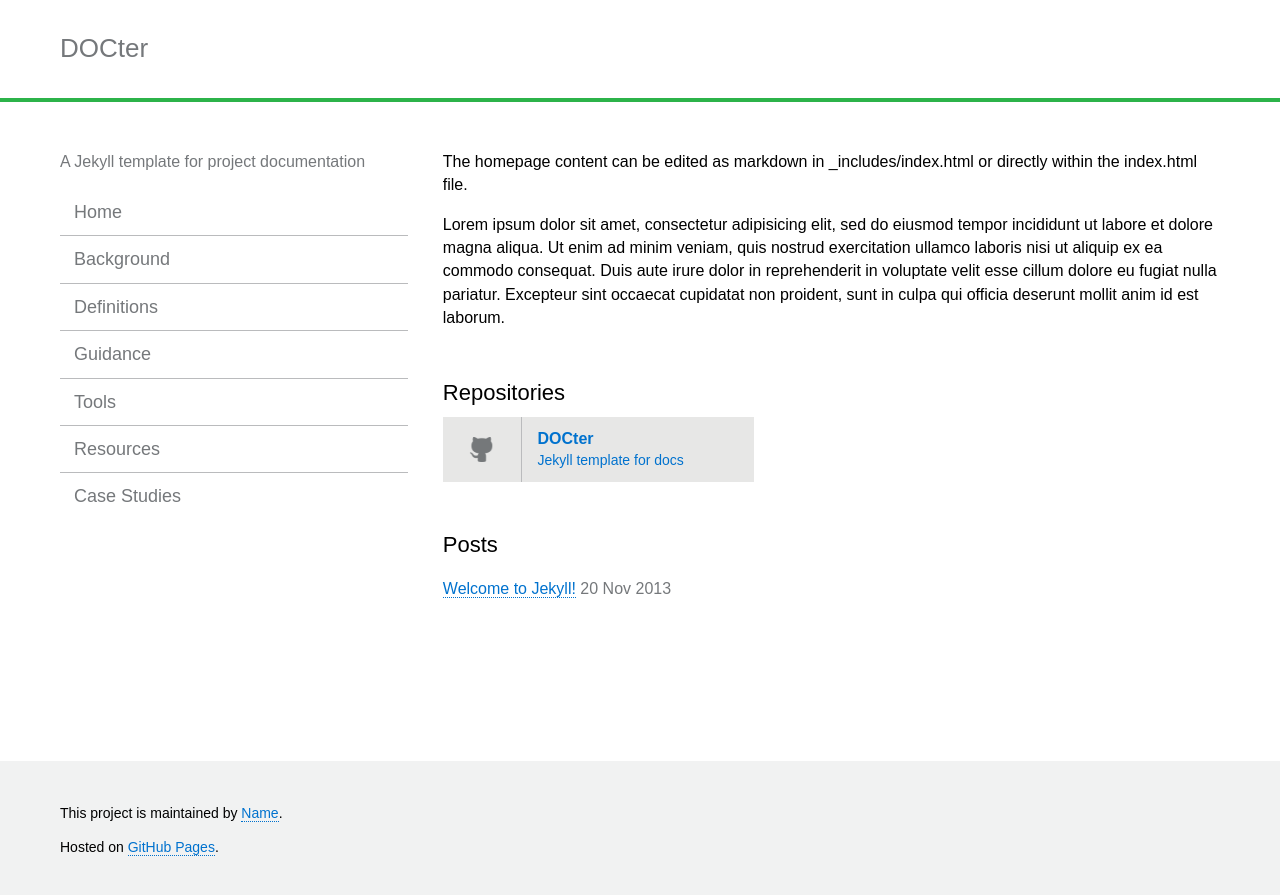
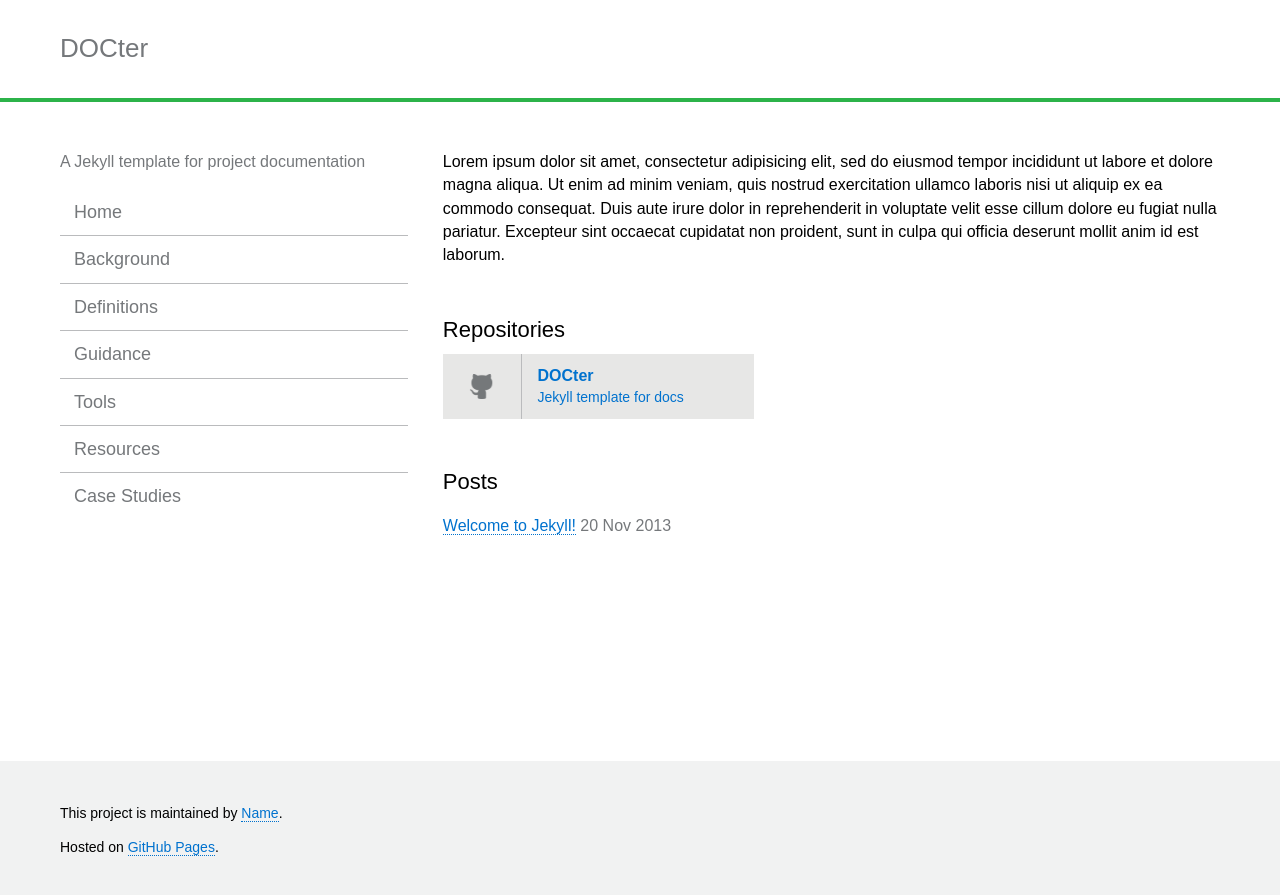
Before and after one commit to GSA/https, a Jekyll site: the page built from index.html, in a window 1280 px wide. Shown: the top 895 px of the page. Built offline with Jekyll 4.4.1, drawn with Linux system fonts in a browser that asks for light colours.

Commit message:
removing some template

```diff
--- a/_includes/index.md
+++ b/_includes/index.md
@@ -1,3 +1 @@
-The homepage content can be edited as markdown in _includes/index.html or directly within the index.html file.
-
 Lorem ipsum dolor sit amet, consectetur adipisicing elit, sed do eiusmod tempor incididunt ut labore et dolore magna aliqua. Ut enim ad minim veniam, quis nostrud exercitation ullamco laboris nisi ut aliquip ex ea commodo consequat. Duis aute irure dolor in reprehenderit in voluptate velit esse cillum dolore eu fugiat nulla pariatur. Excepteur sint occaecat cupidatat non proident, sunt in culpa qui officia deserunt mollit anim id est laborum.
```
